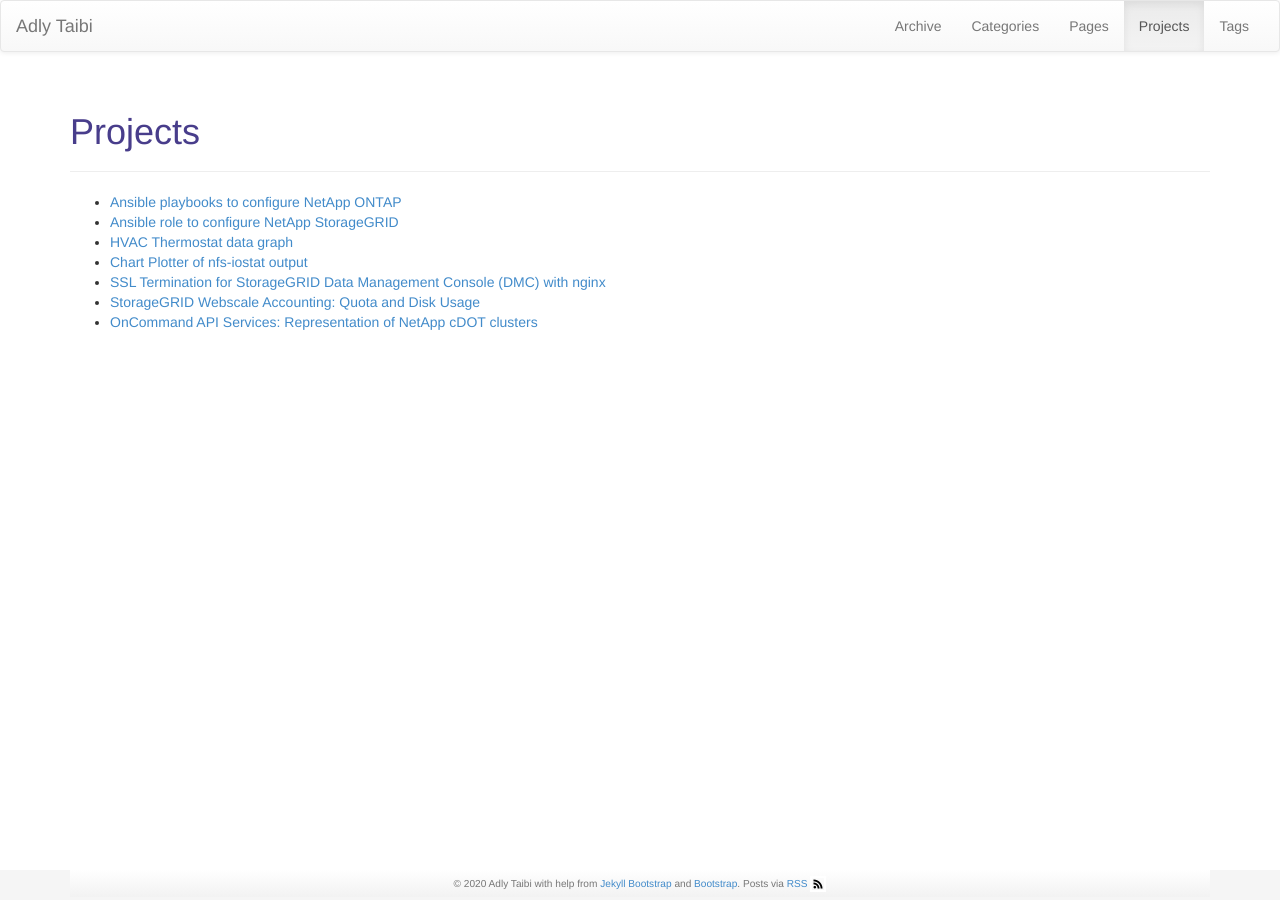
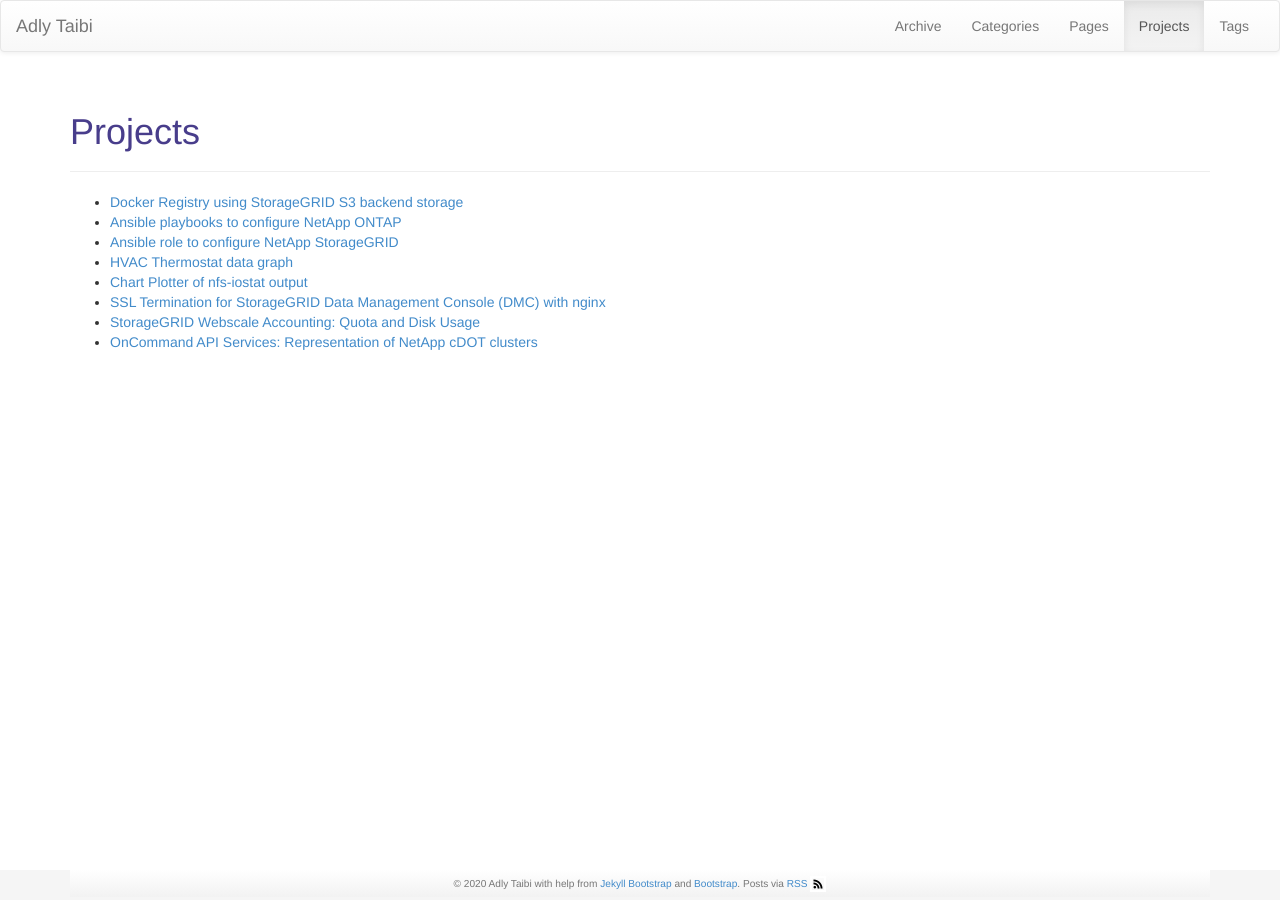
Before and after one commit to adlytaibi/adlytaibi.github.io, a Jekyll site: the page built from pages/projects.md, in a window 1280 px wide. Built offline with Jekyll 4.4.1, drawn with Linux system fonts in a browser that asks for light colours.

Commit message:
Docker Registry using StorageGRID S3 backend storage

```diff
--- a/pages/projects.md
+++ b/pages/projects.md
@@ -5,6 +5,7 @@ description: Projects on GitHub
 group: navigation
 ---
 
+- [Docker Registry using StorageGRID S3 backend storage](https://adlytaibi.github.io/sg-registry)
 - [Ansible playbooks to configure NetApp ONTAP](https://adlytaibi.github.io/ontap_config)
 - [Ansible role to configure NetApp StorageGRID](https://adlytaibi.github.io/sgws_config)
 - [HVAC Thermostat data graph](https://adlytaibi.github.io/hvac)
```
